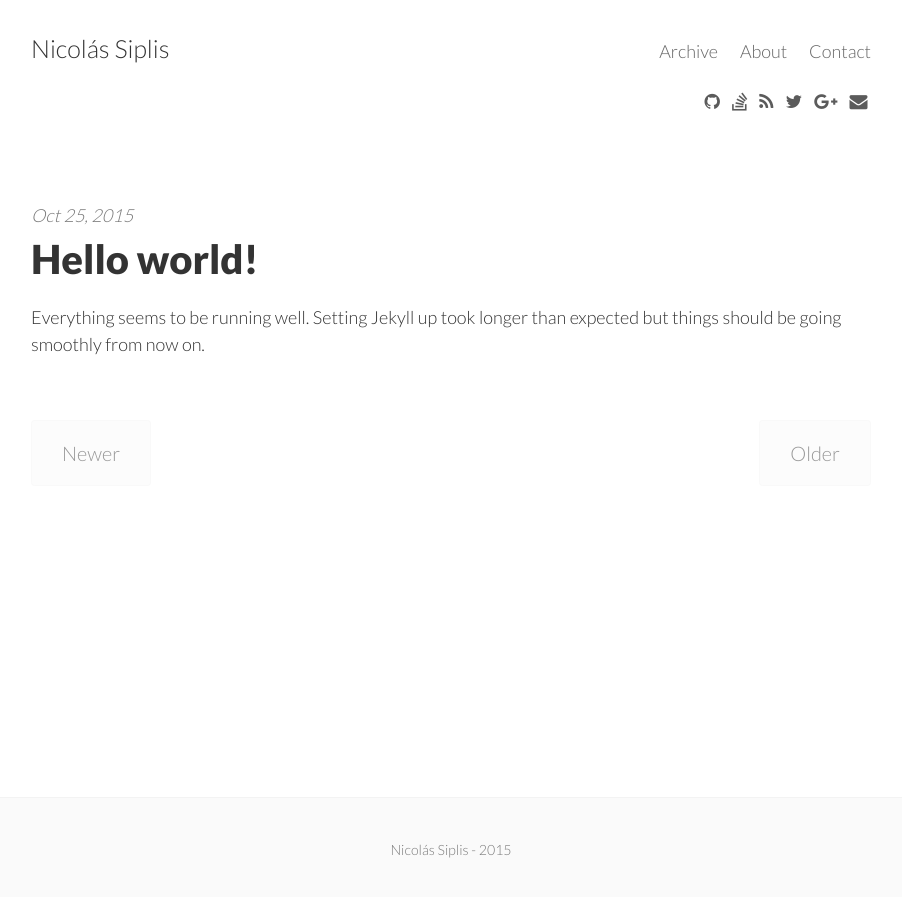
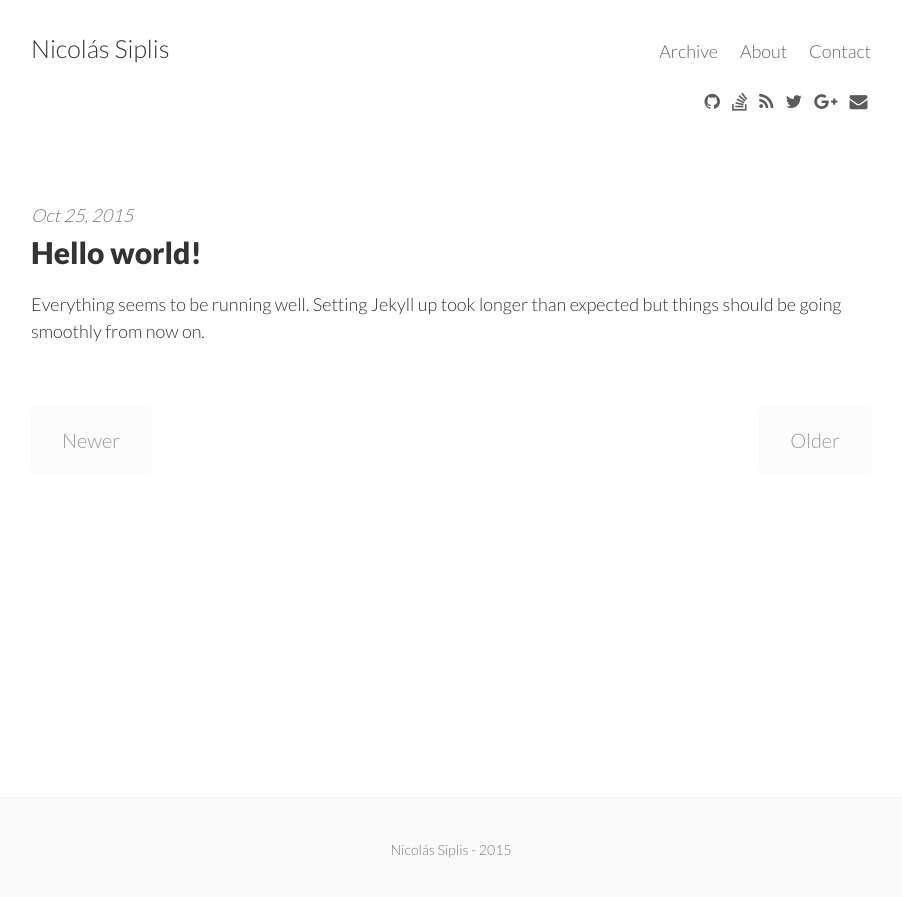
Before and after one commit to actividad-parlamentaria/actividad-parlamentaria.github.io, a Jekyll site: the page built from index.html, in a window 1280 px wide. Shown: the top 897 px of the page, without its empty margins (189-1091 px from the left). Built offline with Jekyll 4.4.1, drawn with Linux system fonts in a browser that asks for light colours; nearby versions of some CDN libraries; the list of posts is cut into pages by our own code.

Commit message:
Updated font size

```diff
--- a/_sass/_variables.scss
+++ b/_sass/_variables.scss
@@ -7,7 +7,7 @@ $heading-font-family: 'Lato', 'Helvetica Neue', Helvetica, sans-serif !default;
 $heading-font-weight: 900 !default;
 $heading-line-height: 1.25 !default;
 $monospace-font-family: 'Source Code Pro', Consolas, monospace !default;
-$h1: 2rem !default; //Post title
+$h1: 1.5rem !default; //Post title
 $h2: 1.5rem !default;
 $h3: 1.25rem !default;
 $h4: .9rem !default; //Post content
```
